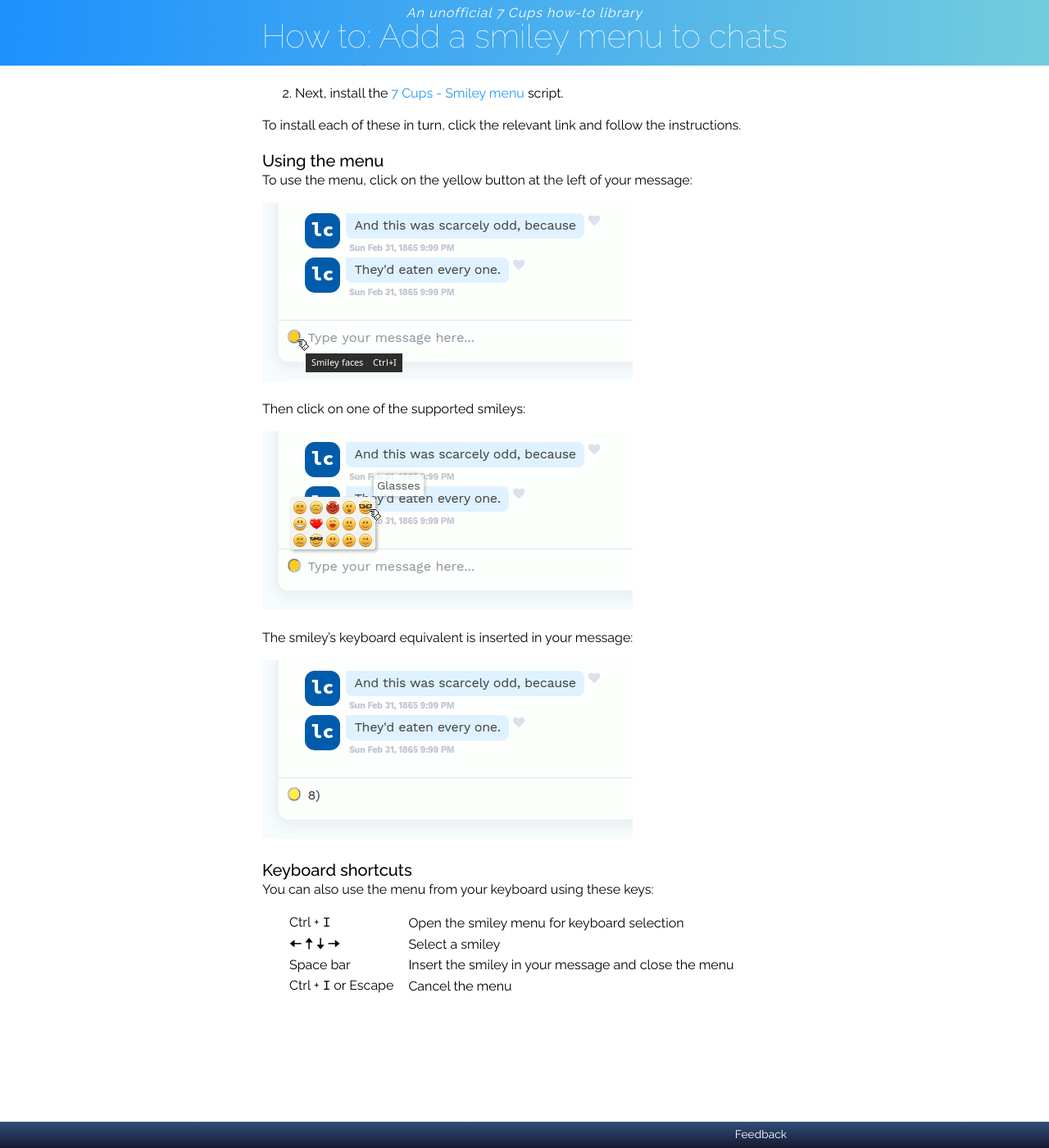
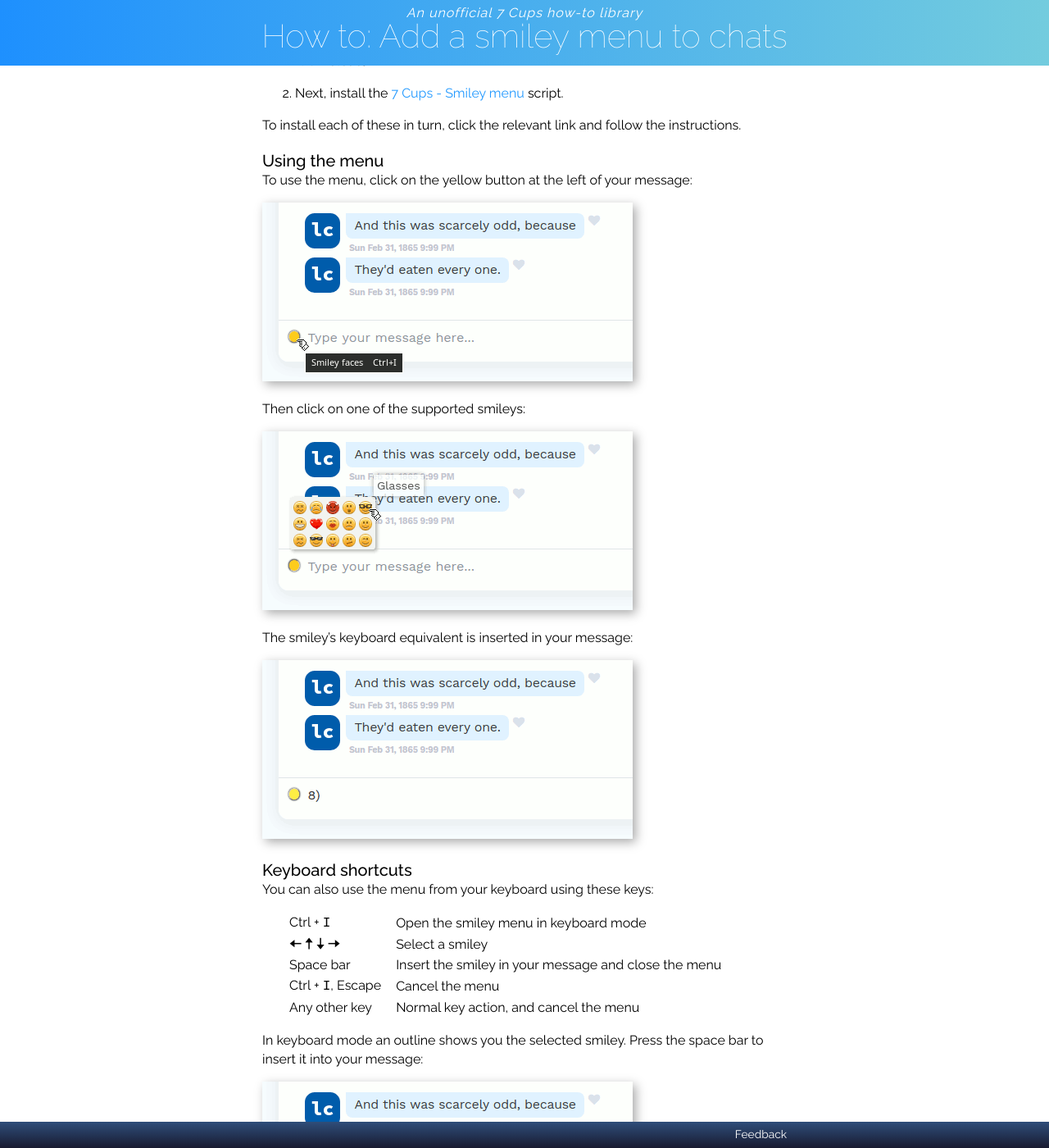
Before and after one commit to RarelyCharlie/rarelycharlie.github.io, a Jekyll site: the page built from _draft/smileymenu.md, in a window 1280 px wide and 1400 px high, scrolled down 640 px. Shown: the whole window at 82% size. Built offline with Jekyll 4.4.1, drawn with Linux system fonts in a browser that asks for light colours; some of the changed text lies outside the part shown.

Commit message:
extra image

```diff
--- a/_draft/smileymenu.md
+++ b/_draft/smileymenu.md
@@ -45,13 +46,20 @@ Then click on one of the supported smileys:
 
 The smiley's keyboard equivalent is inserted in your message:
 
-![Menu button](..\assets\smile2.png)
+![Keyboard equivalent](..\assets\smile2.png)
 
 ### Keyboard shortcuts
 
 You can also use the menu from your keyboard using these keys:
 
-|Ctrl + `I`|Open the smiley menu for keyboard selection|
+|Ctrl + `I`|Open the smiley menu in keyboard mode|
 |<span style="font-size: 108%; font-weight: bold;">🠠 🠡 🠣 🠢</span>|Select a smiley|
 |Space bar|Insert the smiley in your message and close the menu|
-|Ctrl + `I` or Escape|Cancel the menu|
+|Ctrl + `I`, Escape|Cancel the menu|
+|Any other key|Normal key action, and cancel the menu|
+
+In keyboard mode an outline shows you the selected smiley. Press the space bar to insert it into your message:
+
+![Keyboard mode](..\assets\smile3.png)
+
+**Note:** If you press the Return or Enter key, it sends the message in the usual way.
```
Also changed, not shown: other parts of _draft/smileymenu.md (+1 -0 lines).
